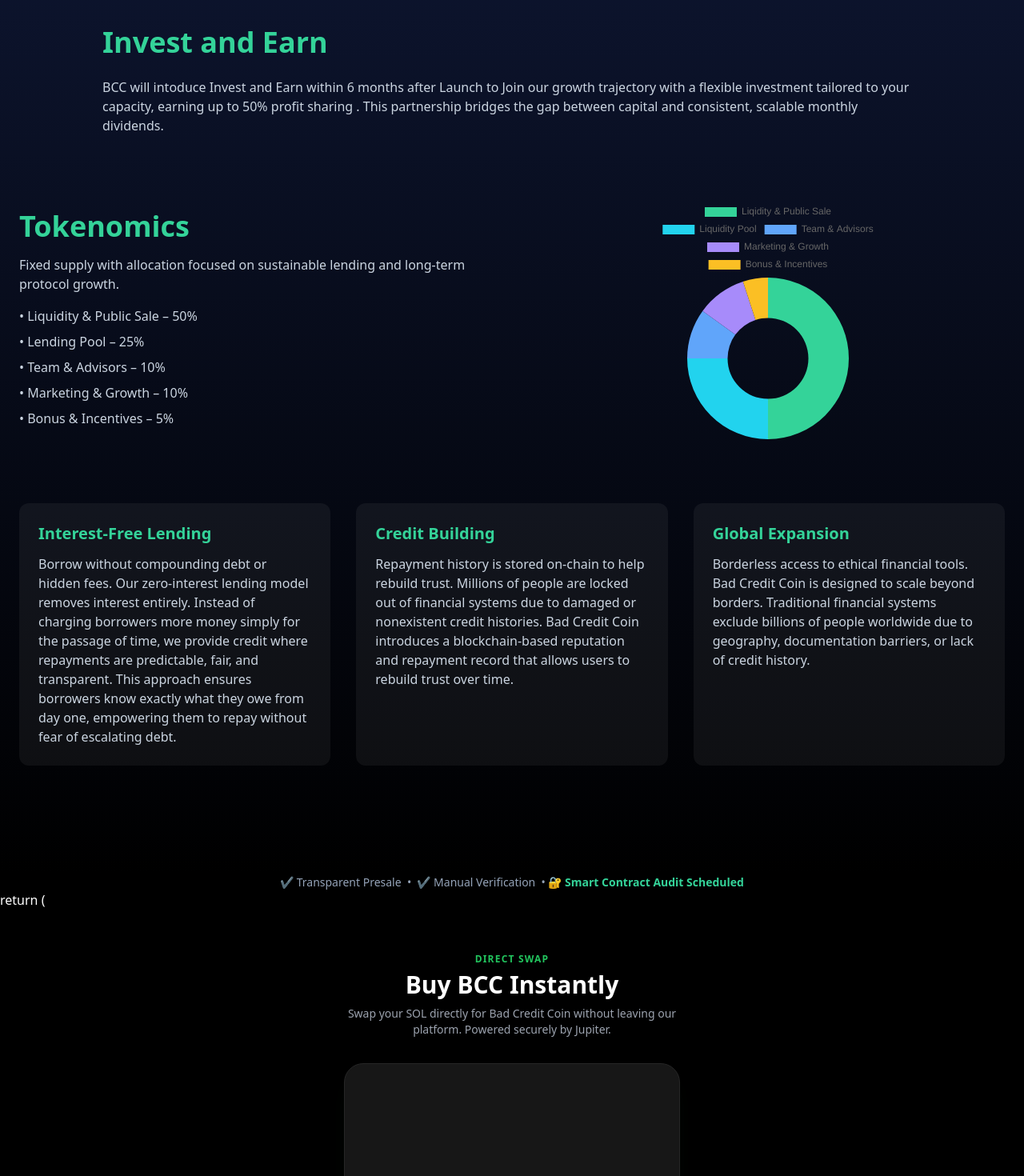
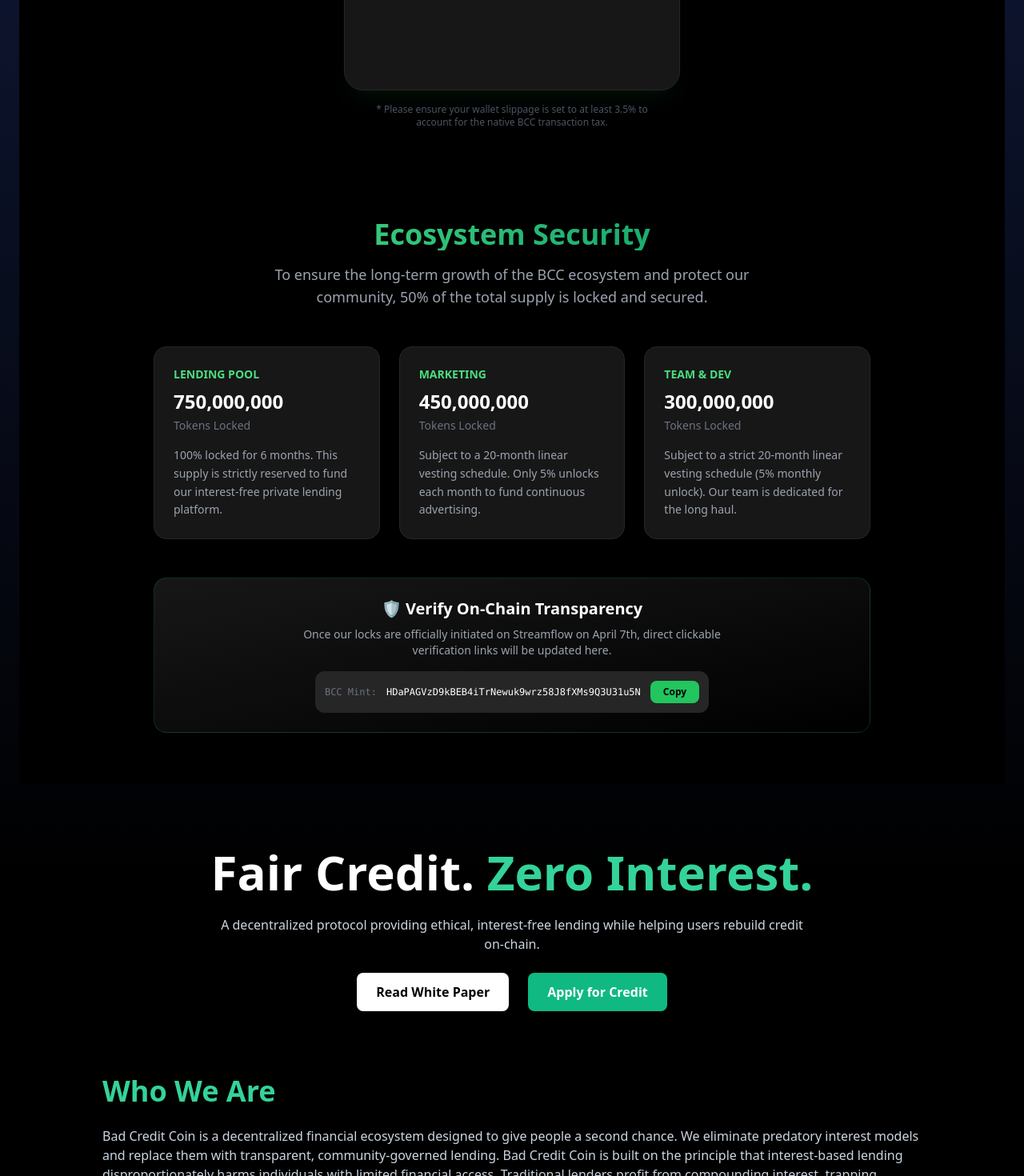
Before and after one commit to jahangirchoudhry1978-star/bad-credit-coin, a React (Vite) app: page / in a window 1280 px wide. Shown: the part 1000-2470 px from the top of the page at 80% size. Built offline with nearby package versions, Linux system fonts and the light colour scheme.

Commit message:
Uodate App.tsx

```diff
--- a/src/App.tsx
+++ b/src/App.tsx
@@ -313,6 +313,15 @@
     Buy $BCC
   </button>
 </div>
+  <div className="bg-black min-h-screen text-white">
+    {/* Your Navbar and Hero components are probably up here */}
+
+    {/* 👇 PASTE YOUR NEW COMPONENTS HERE! */}
+    <JupiterSwap />
+    <EcosystemSecurity />
+
+    {/* Your Footer is probably down here */}
+  </div>
       {/* HERO */}
             <section className="text-center space-y-6">
               <h1 className="text-6xl font-extrabold">
@@ -685,15 +694,7 @@
 {page === "terms" && <Terms />}
 {page === "howtopurchase" && <HowToPurchase />}
 return (
-  <div className="bg-black min-h-screen text-white">
-    {/* Your Navbar and Hero components are probably up here */}
 
-    {/* 👇 PASTE YOUR NEW COMPONENTS HERE! */}
-    <JupiterSwap />
-    <EcosystemSecurity />
-
-    {/* Your Footer is probably down here */}
-  </div>
 );
 
 {/* FOOTER */}
```
